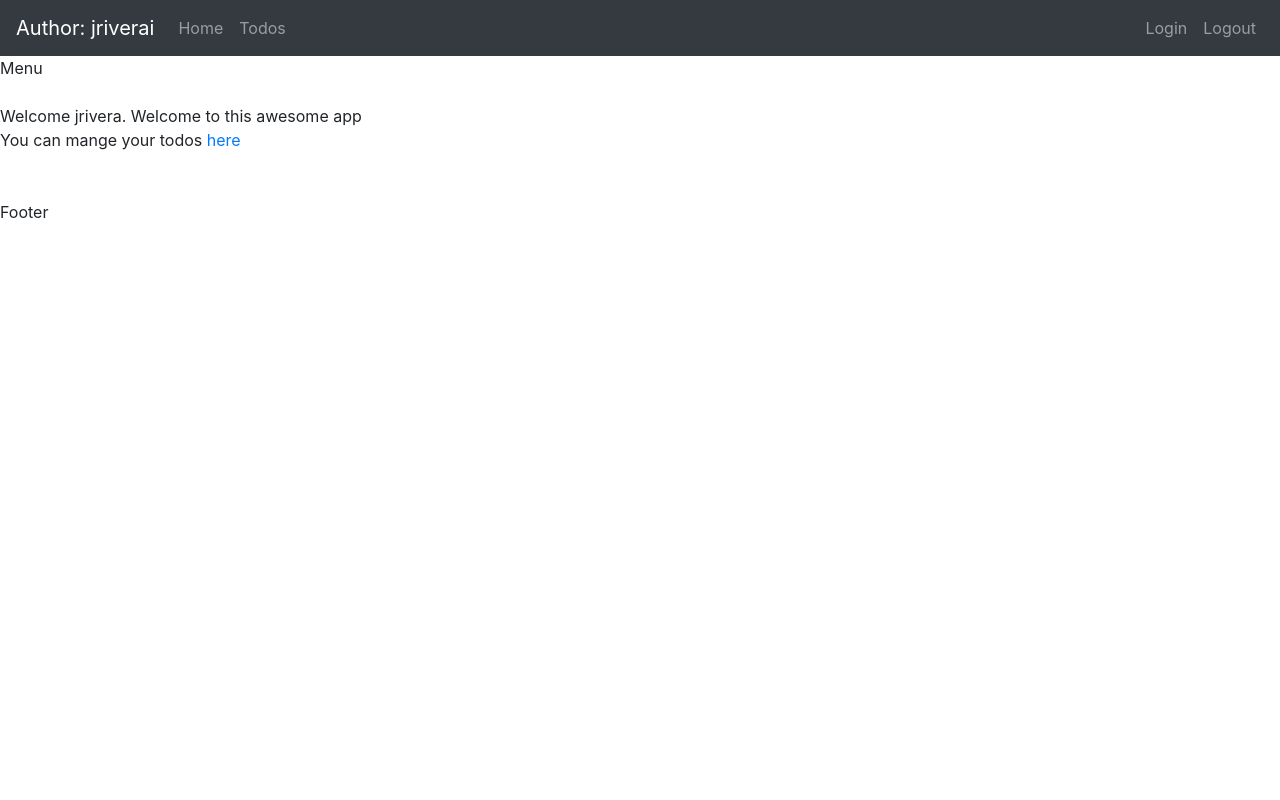
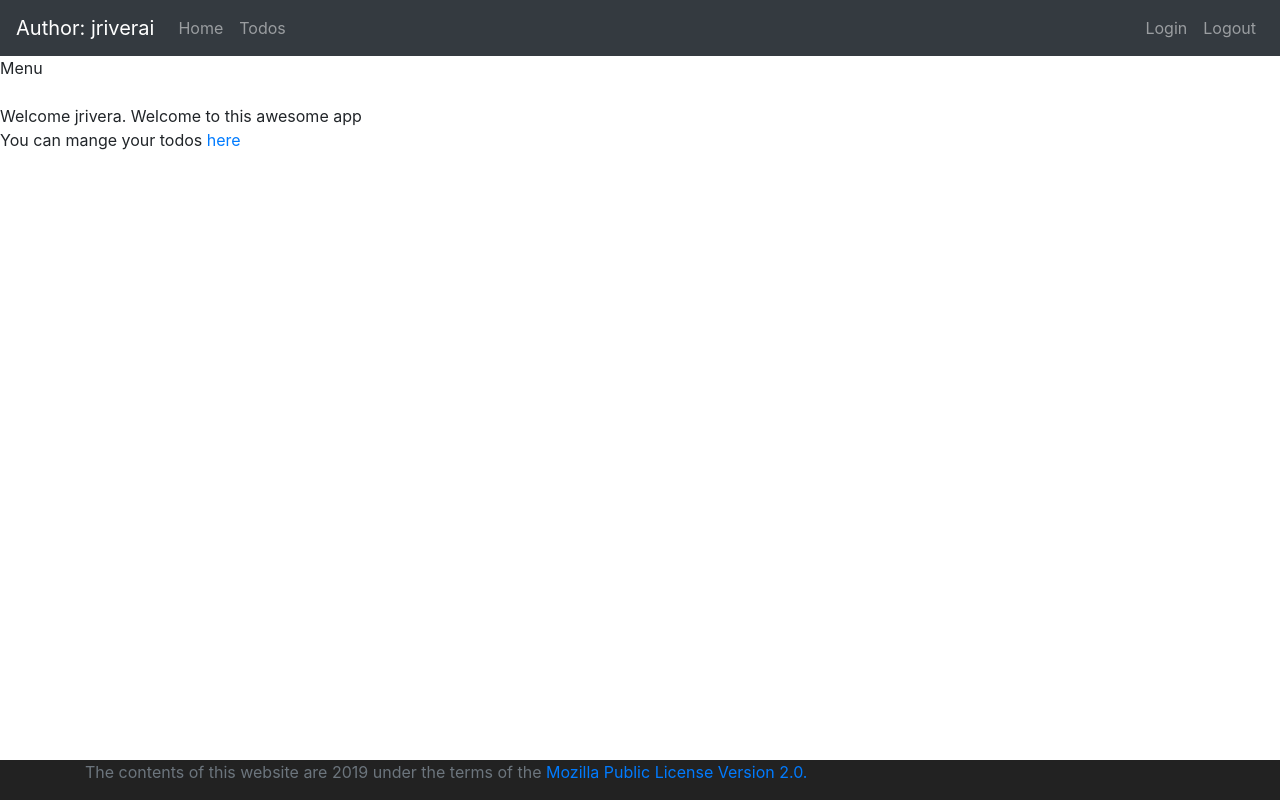
Before and after one commit to jojoriveraa/fullstack-app-frontend, an Angular app: page /welcome/jrivera in a window 1280 px wide. Built offline with nearby package versions, Linux system fonts and the light colour scheme.

Commit message:
customize footer

```diff
--- a/src/app/footer/footer.component.css
+++ b/src/app/footer/footer.component.css
@@ -0,0 +1,7 @@
+.footer {
+  position: absolute;
+  bottom: 0;
+  width: 100%;
+  height: 40px;
+  background-color: #222222;
+}
--- a/src/app/footer/footer.component.html
+++ b/src/app/footer/footer.component.html
@@ -1,2 +1,11 @@
-<br><br>
-Footer
+<footer class="footer">
+  <div class="container">
+    <span class="text-muted">
+      The contents of this website are 2019 under the terms of the
+      <a
+        href="https://raw.githubusercontent.com/jojoriveraa/fullstack-app-frontend/add-license-1/LICENSE"
+        >Mozilla Public License Version 2.0.</a
+      >
+    </span>
+  </div>
+</footer>
```
